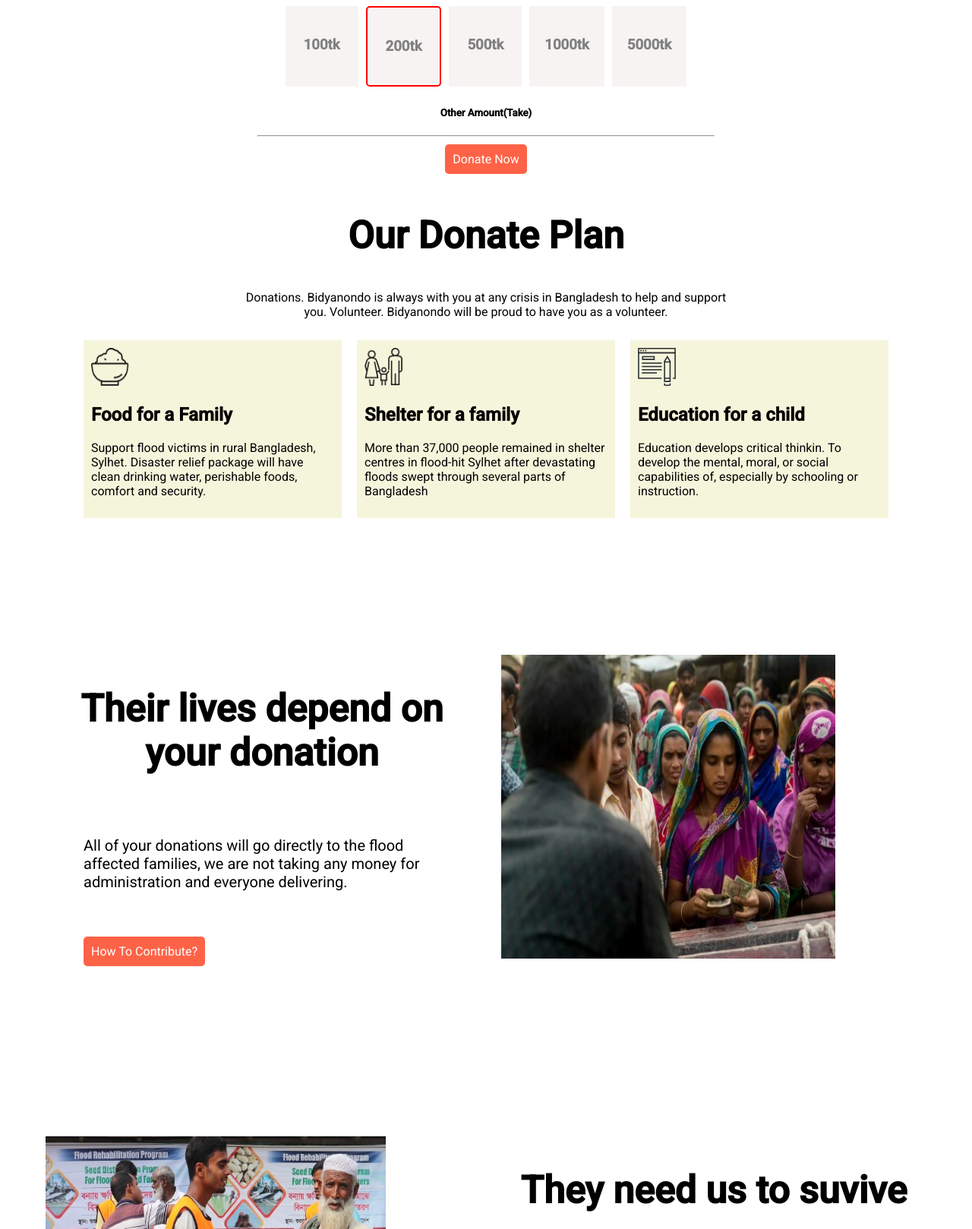
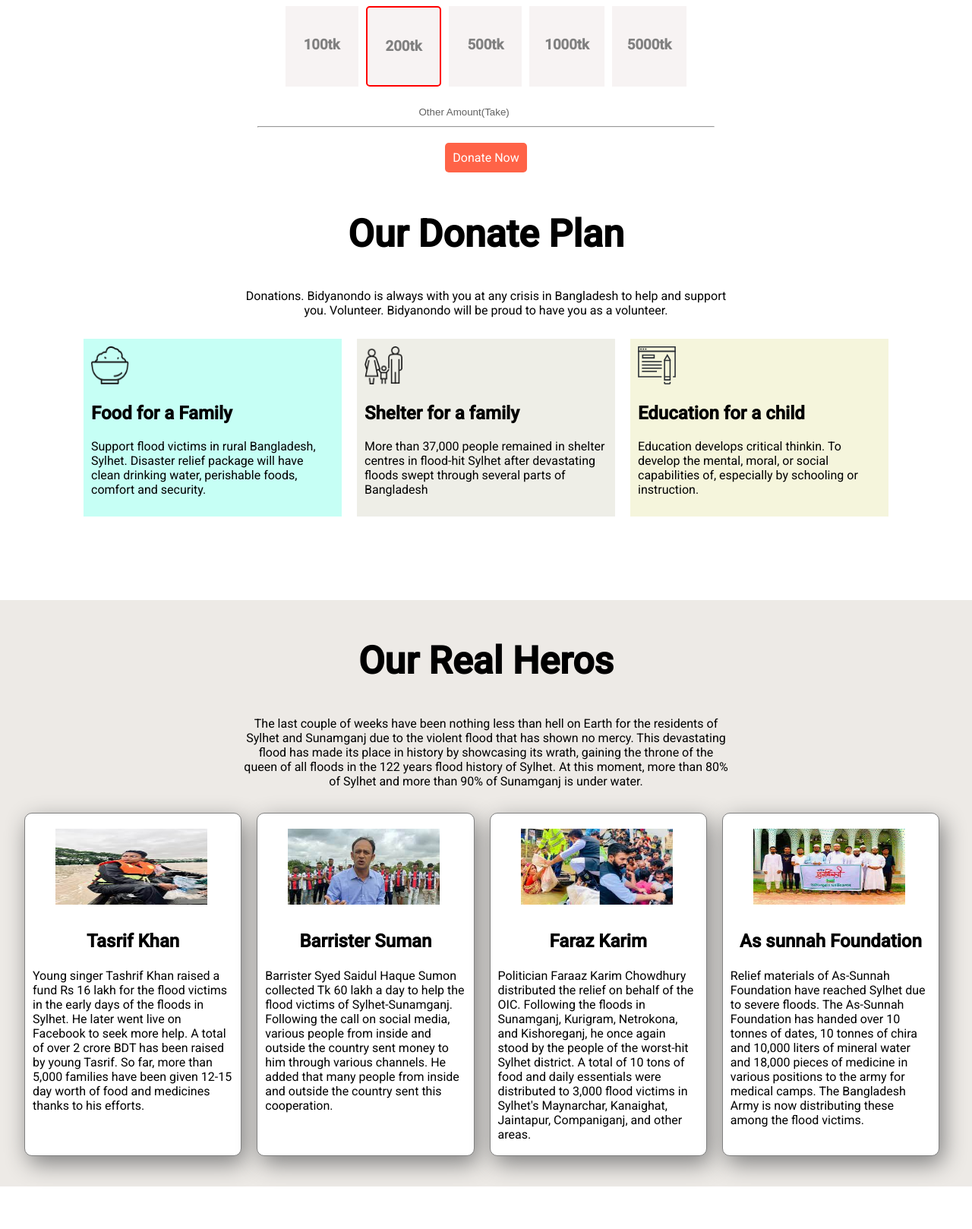
Before and after one commit to Miraz9907/assign, a plain HTML site: page index.html in a window 1280 px wide. Shown: the part 782-2400 px from the top of the page at 76% size. Drawn offline with Linux system fonts and the light colour scheme.

Commit message:
ektra our heros section added

```diff
--- a/index.html
+++ b/index.html
@@ -11,6 +11,9 @@
       href="https://fonts.googleapis.com/css2?family=Roboto:wght@400;500&display=swap"
       rel="stylesheet"
     />
+    <link rel="preconnect" href="https://fonts.googleapis.com">
+<link rel="preconnect" href="https://fonts.gstatic.com" crossorigin>
+<link href="https://fonts.googleapis.com/css2?family=Lobster&display=swap" rel="stylesheet">
     <link rel="stylesheet" href="style.css" />
   </head>
   <body>
@@ -36,7 +39,7 @@
             <h3 class="amount1000">1000tk</h3>
             <h3 class="amount5000">5000tk</h3>
         </div>
-        <h5>Other Amount(Take)</h5>
+       <input class="other" type="text" value="Other Amount(Take)">
        <hr>
 
         <a class="button" href="#">Donate Now</a>
@@ -64,6 +67,39 @@
             <p> Education develops critical thinkin. To develop the mental, moral, or social capabilities of, especially by schooling or instruction.</p>
           </div>
         </div>
+      </section>
+
+      <section class="heros-area">
+        <h1>Our Real Heros</h1>
+        <p class="heros-para">The last couple of weeks have been nothing less than hell on Earth for the residents of Sylhet and Sunamganj due to the violent flood that has shown no mercy. This devastating flood has made its place in history by showcasing its wrath, gaining the throne of the queen of all floods in the 122 years flood history of Sylhet. At this moment, more than 80% of Sylhet and more than 90% of Sunamganj is under water.</p>
+        <div  class="real-heros">
+
+          <div class="heros">
+            <img class="heros-img" src="image/tasrif.jpeg" alt="">
+            <h2>Tasrif Khan</h2>
+            <p>Young singer Tashrif Khan raised a fund Rs 16 lakh for the flood victims in the early days of  the floods in Sylhet. He later went  live on Facebook to seek more help. A  total of over 2 crore BDT has been raised by young Tasrif.   So far, more than 5,000  families  have been given 12-15 day worth of food and  medicines thanks to his efforts.</p>
+          </div>
+
+          <div class="heros">
+            <img class="heros-img" src="image/suman.jpeg" alt="">
+            <h2>Barrister Suman</h2>
+            <p> Barrister Syed Saidul Haque Sumon collected Tk 60 lakh a day to help the flood victims of Sylhet-Sunamganj. Following the call on social media, various people from inside and outside the country sent money to him through various channels. He added that many people from inside and outside the country sent this cooperation.</p>
+          </div>
+
+          <div class="heros">
+            <img  class="heros-img" src="image/faraz.jpeg" alt="">
+            <h2>Faraz Karim</h2>
+            <p>Politician Faraaz Karim Chowdhury distributed the relief on behalf of the OIC. Following the floods in Sunamganj, Kurigram, Netrokona, and Kishoreganj, he once again stood by the people of the worst-hit Sylhet district. A total of 10 tons of food and daily essentials were distributed to 3,000 flood victims in Sylhet's Maynarchar, Kanaighat, Jaintapur, Companiganj, and other areas. </p>
+          </div>
+
+          <div class="heros">
+            <img  class="heros-img" src="image/sunnah.jpeg" alt="">
+            <h2>As sunnah Foundation</h2>
+            <p>Relief materials of As-Sunnah Foundation have reached Sylhet due to severe floods. The As-Sunnah Foundation has handed over 10 tonnes of dates, 10 tonnes of chira and 10,000 liters of mineral water and 18,000 pieces of medicine in various positions to the army for medical camps. The Bangladesh Army is now distributing these among the flood victims. </p>
+          </div>
+
+        </div>
+
       </section>
 
       <section class="donation">
@@ -95,15 +131,16 @@
         <p>Here, You can set your email to subcribe and get donation update</p>
         <form action="">
           <input class="email" type="email" value="email">
-          <!-- <a class="subscribe" href="#">Subscribe</a> -->
+
           <button  class="subscribe">Subscribe</button>
         </form>
 
       </section>
 
       <footer>
-        <h1>Be Humble</h1>
+        <h1>Be Humble And Honest</h1>
         <h5>I'm gonna do it</h5>
+        <p>Copyright 2022 by Mirazur Rahman. All Rights Reserved.</p>
       </footer>
 
 
--- a/style.css
+++ b/style.css
@@ -50,6 +50,7 @@ h1{
 .donate-amount{
     display: flex;
     color: gray;
+    margin-bottom: 20px;
 }
 .amount100{
     background-color: rgb(247, 243, 243);
@@ -83,11 +84,13 @@ h1{
     margin: 5px;
 
 }
-h5{
-    border-radius: 2px solid black;
+.other{
+    border: none;
+    outline: none;
+    color: rgb(97, 97, 97);
 }
 hr{
-    margin: 0;
+    margin: 10px;
     width: 600px;
 
 }
@@ -104,14 +107,14 @@ hr{
 
 .food{
     width: 25%;
-    background-color: beige;
+    background-color: rgb(198, 255, 245);
     margin: 10px;
     padding: 10px;
 }
 
 .shelter{
     width: 25%;
-    background-color: beige;
+    background-color: rgb(238, 238, 231);
     margin: 10px;
     padding: 10px;
 }
@@ -126,6 +129,42 @@ hr{
 .donate-icon{
     height: 50px;
     width: 50px;
+}
+
+.heros-area{
+    margin-bottom: 100px;
+    background-color: rgb(237, 234, 230);
+    padding: 10px 2px;
+}
+.real-heros{
+    display: flex;
+    margin: 20px;
+
+}
+.heros{
+    width: 23%;
+    margin: 10px;
+    box-shadow: 5px 10px 30px gray;
+    border: 1px solid gray;
+    border-radius: 10px;
+    background-color: white;
+
+}
+.heros p{
+    padding: 2px 10px;
+}
+
+.heros h2{
+    text-align: center;
+}
+.heros-para{
+    text-align: center;
+    padding: 2px 25%;
+}
+.heros-img{
+    height: 100px;
+    width: 200px;
+    margin:20px 30px 10px 40px;
 }
 
 .donation{
@@ -165,11 +204,16 @@ hr{
     align-items: center;
     margin-bottom: 100px;
 }
+.set-update h1{
+    margin-bottom: 10px;
+}
 form{
     padding: 50px 120px;
     background-color: rgb(252, 233, 210);
 }
 .email{
+    border: none;
+    outline: none;
     color: rgb(129, 129, 129);
     margin-right: 0px;
     padding: 10px;
@@ -192,9 +236,17 @@ footer{
 }
 footer h1{
     color: brown;
+    font-family: 'Lobster', cursive;
+    margin-bottom: 10px;
+    padding-top: 20px;
 
 }
 footer h5{
     color: white;
-    margin-bottom: -20px;
+    margin-top: 0;
 }
+footer p{
+    color: white;
+    padding-bottom: 30px;
+    margin-top: 0;
+}
```
Also changed, not shown: image/faraz.jpeg (added), image/suman.jpeg (added), image/sunnah.jpeg (added), image/tasrif.jpeg (added), image/tasrif1.jpeg (added).
